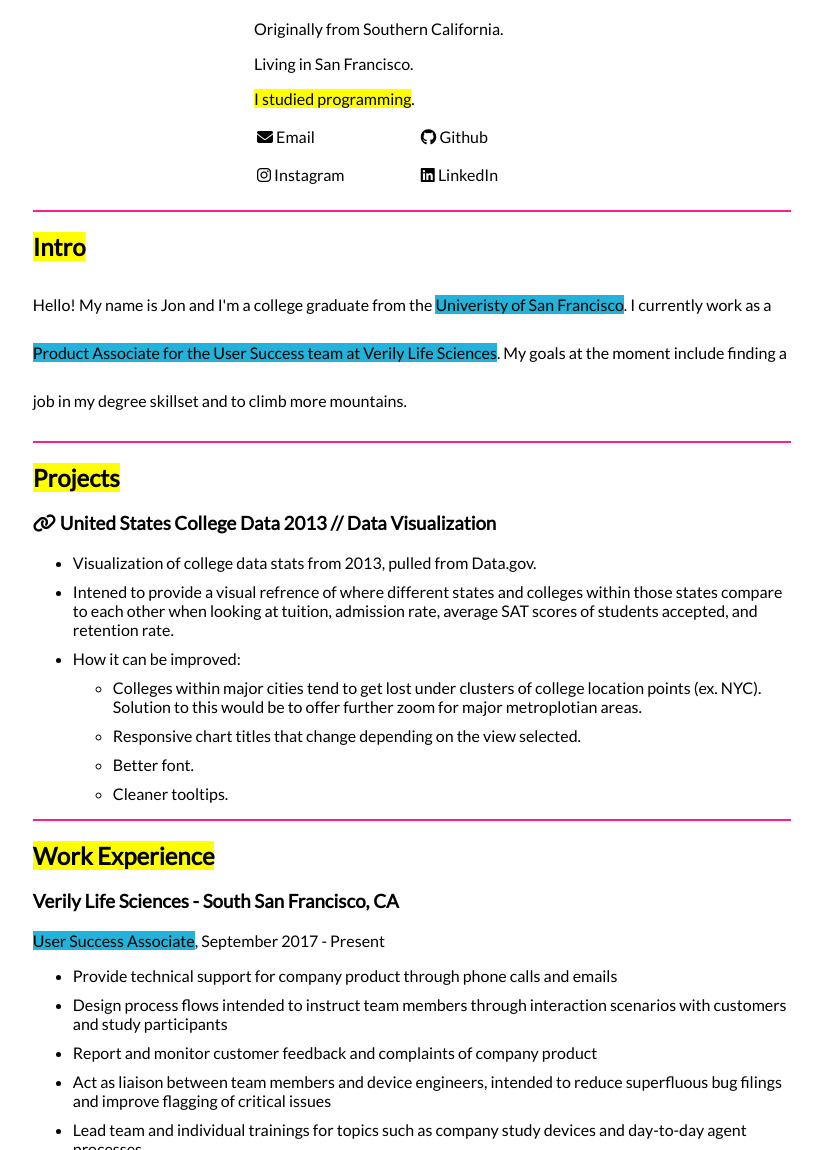
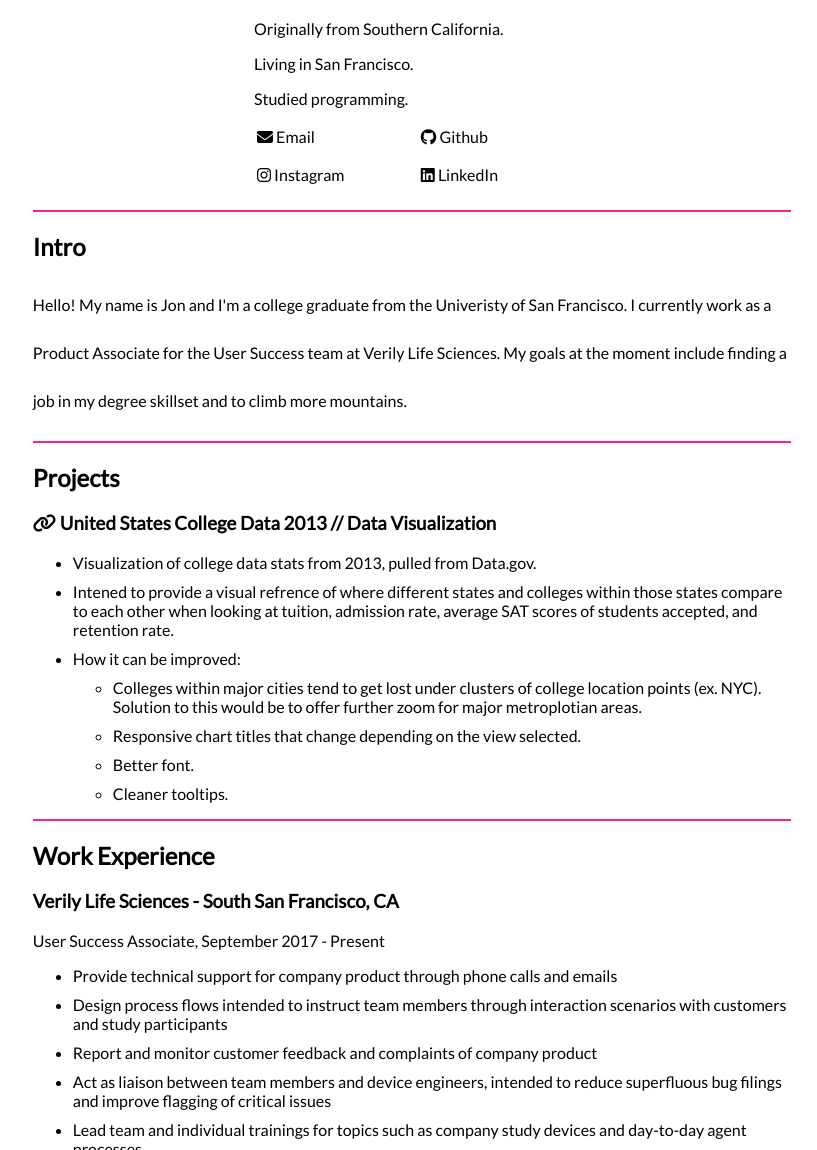
Before and after one commit to jonalvaradoca/jonalvaradoca.github.io, a plain HTML site: page index.html in a window 1280 px wide. Shown: the part 250-1400 px from the top of the page, without its empty margins (228-1045 px from the left). Drawn offline with Linux system fonts and the light colour scheme.

Commit message:
Remove excessive high lights

```diff
--- a/index.html
+++ b/index.html
@@ -17,7 +17,7 @@
 	<h1><span class="highlight-yel">Jon</span>athan <span class="highlight-yel">Alvarado</span></h1>
 	<p>Originally from Southern California.</p>
 	<p>Living in San Francisco.</p>
-	<p><span class="highlight-yel">I studied programming</span>.</p>
+	<p>Studied programming.</p>
 </div>
 
 <table id="contact">
@@ -35,11 +35,11 @@
 
 <div class="summary-body">
 	<hr>
-	<h2><span class="highlight-yel">Intro</span></h2>
-	<p class="summary">Hello! My name is Jon and I'm a college graduate from the <span class="highlight-blu">Univeristy of San Francisco</span>. I currently work as a <span class="highlight-blu">Product Associate for the User Success team at Verily Life Sciences</span>. My goals at the moment include finding a job in my degree skillset and to climb more mountains.</p>
+	<h2>Intro</h2>
+	<p class="summary">Hello! My name is Jon and I'm a college graduate from the Univeristy of San Francisco. I currently work as a Product Associate for the User Success team at Verily Life Sciences. My goals at the moment include finding a job in my degree skillset and to climb more mountains.</p>
 
 	<hr>
-	<h2><span class="highlight-yel">Projects</span></h2>
+	<h2>Projects</h2>
 	<h3><a href="https://jonalvaradoca.github.io/2013-College-Scorecard-Data-Graphs/"><i class="fa fa-link" aria-hidden="true"></i> United States College Data 2013 // Data Visualization</a></h3>
 	<ul>
 		<li>Visualization of college data stats from 2013, pulled from Data.gov.</li>
@@ -55,9 +55,9 @@
 	</ul>
 
 	<hr>
-	<h2><span class="highlight-yel">Work Experience</span></h2>
+	<h2>Work Experience</h2>
 	<h3>Verily Life Sciences - South San Francisco, CA</h3>
-	<p> <span class="highlight-blu">User Success Associate</span>, September 2017 - Present</p>
+	<p>User Success Associate, September 2017 - Present</p>
 	<ul>
 		<li>Provide technical support for company product through phone calls and emails</li>
 		<li>Design process flows intended to instruct team members through interaction scenarios with customers and study participants</li>
```
